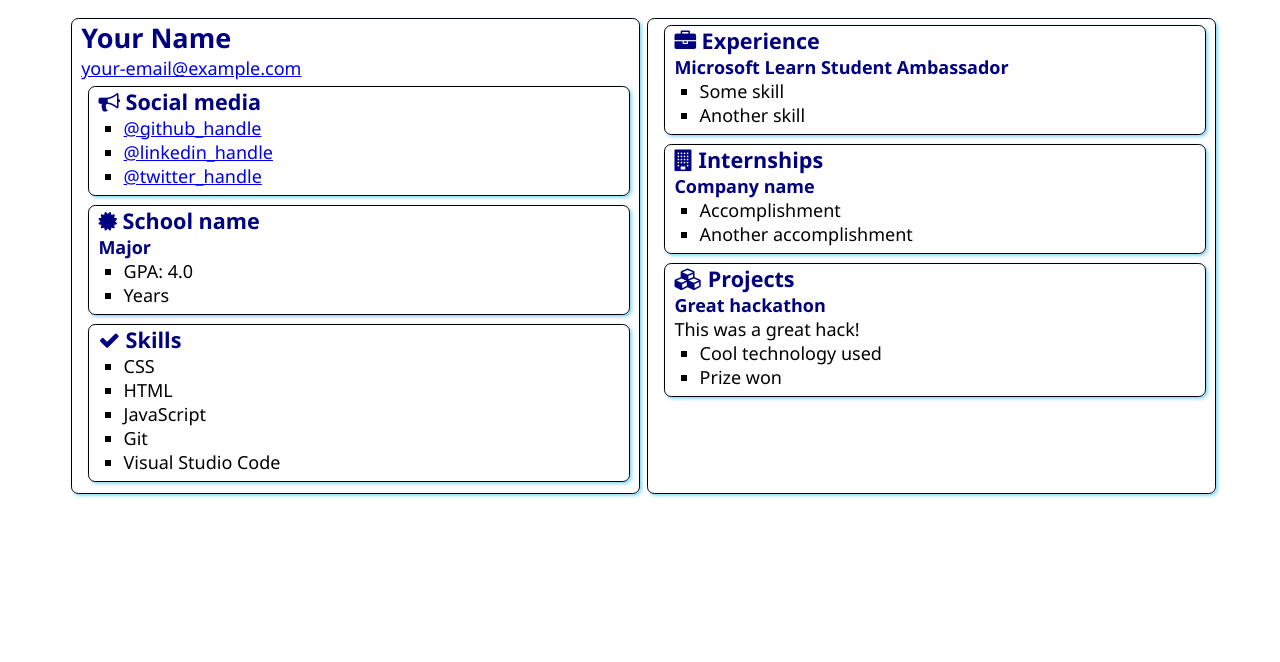
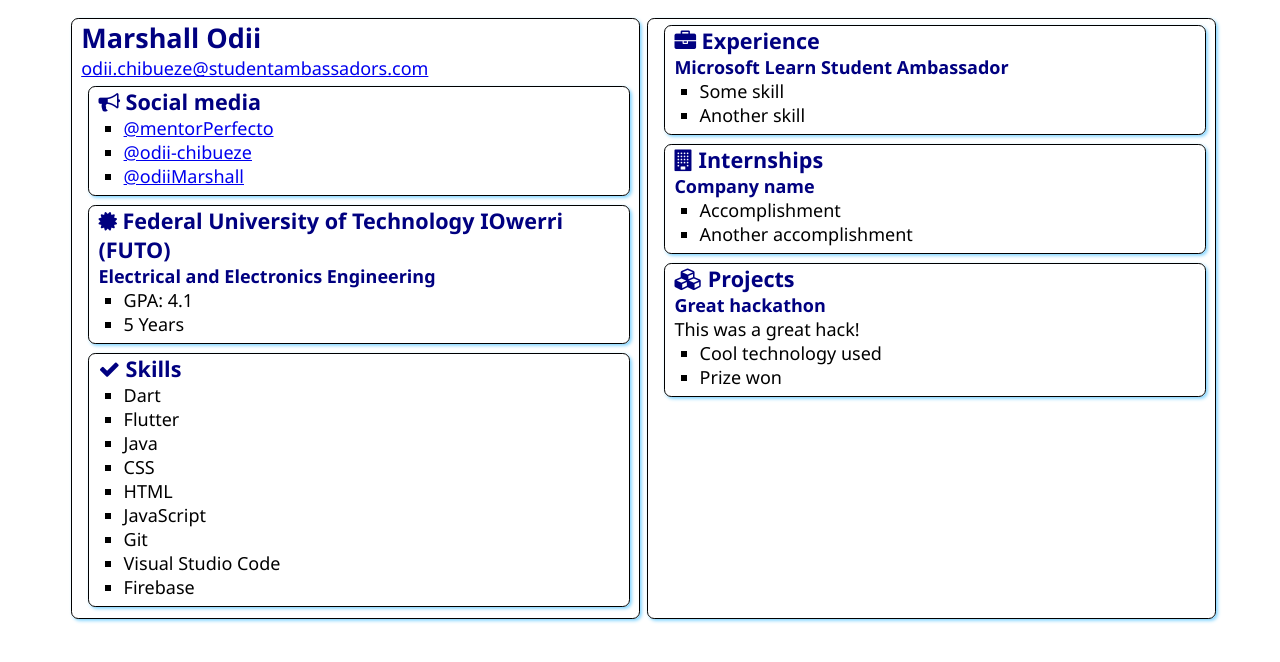
Before and after one commit to mentorPerfecto/SATechnicalOnboarding, a plain HTML site: page src/index.html in a window 1280 px wide. Drawn offline with Linux system fonts and the light colour scheme.

Commit message:
Updated all details to mine

```diff
--- a/src/index.html
+++ b/src/index.html
@@ -12,8 +12,8 @@
 <body>
     <main>
         <article class="box">
-            <h1>Your Name</h1>
-            <div><a href="mailto:your.email@example.com">your-email@example.com</a></div>
+            <h1>Marshall Odii</h1>
+            <div><a href="mailto:odii.chibueze@studentambassadors.com">odii.chibueze@studentambassadors.com</a></div>
 
             <section class="box">
                 <h2>
@@ -21,9 +21,9 @@
                     Social media
                 </h2>
                 <ul>
-                    <li><a href="https://github.com/<handle>">@github_handle</a></li>
-                    <li><a href="https://linkedin.com/in/<handle>">@linkedin_handle</a></li>
-                    <li><a href="https://twitter.com/<handle>">@twitter_handle</a></li>
+                    <li><a href="https://github.com/mentorPerfecto/">@mentorPerfecto</a></li>
+                    <li><a href="https://linkedin.com/in/odii-chibueze-5186b1185/">@odii-chibueze</a></li>
+                    <li><a href="https://twitter.com/odiiMarshall">@odiiMarshall</a></li>
                 </ul>
             </section>
 
@@ -31,12 +31,12 @@
                 <div class="education">
                     <h2>
                         <i class="fa fa-certificate" aria-hidden="true"></i>
-                        School name
+                        Federal University of Technology IOwerri (FUTO)
                     </h2>
-                    <h3>Major</h3>
+                    <h3>Electrical and Electronics Engineering</h3>
                     <ul>
-                        <li>GPA: 4.0</li>
-                        <li>Years</li>
+                        <li>GPA: 4.1</li>
+                        <li>5 Years</li>
                     </ul>
                 </div>
             </section>
@@ -47,11 +47,16 @@
                     Skills
                 </h2>
                 <ul>
+                    <li>Dart</li>
+                    <li>Flutter</li>
+                    <li>Java</li>
                     <li>CSS</li>
                     <li>HTML</li>
                     <li>JavaScript</li>
                     <li>Git</li>
                     <li>Visual Studio Code</li>
+
+                    <li>Firebase</li>
                 </ul>
             </section>
         </article>
```
